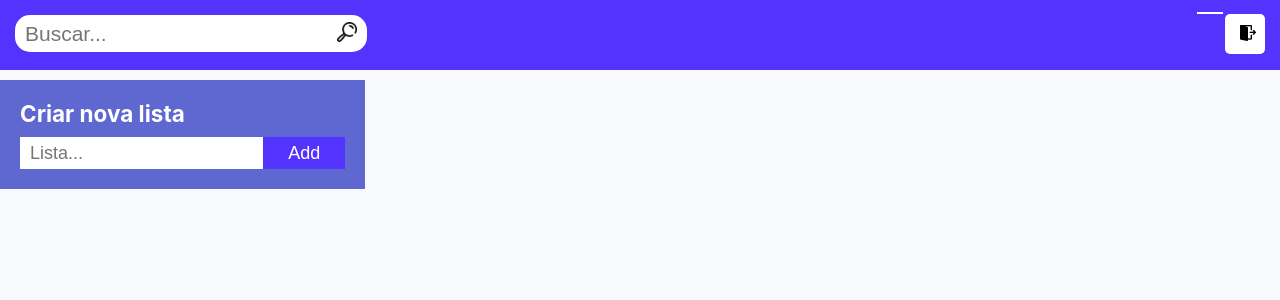
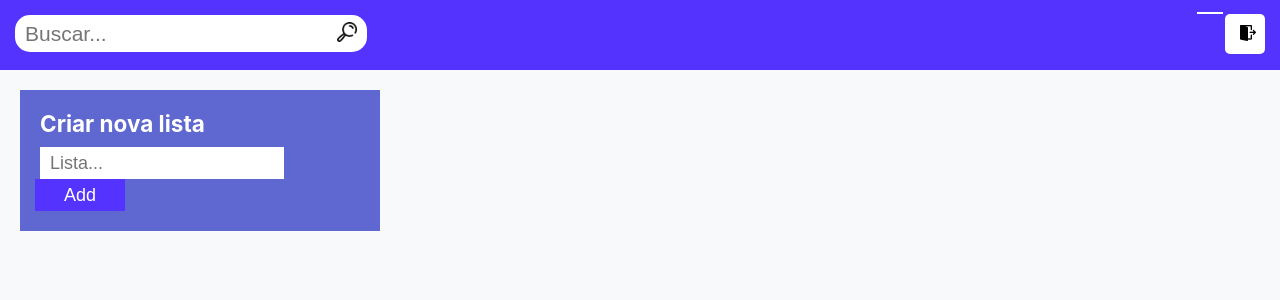
Before and after one commit to lucaspgraciano/todo-pw-application, a PHP site: page /user/home?mensagem=1 in a window 1280 px wide. Shown: the top 300 px of the page. Run offline with PHP 8.4, Linux system fonts and the light colour scheme; the visitor is signed in with stand-in values (Sample User, id 1); data that the repository does not hold is empty.

Commit message:
[CHANGES] Barra superios fixa

```diff
--- a/public/css/home.css
+++ b/public/css/home.css
@@ -11,7 +11,7 @@
 }
 
 .top-bar-pai{
-	width:var(--bodywidth, 100%);
+	width: var(--bodywidth, 100%);
 }
 
 .top-bar{
@@ -19,9 +19,8 @@
 	display: flex;
 	justify-content: space-between;
 	height: 70px;
-	position: sticky;
-	left:0;
-	width: calc(var(--vw, 1vw) * 100);
+	position: fixed;
+	width: 100%;
 }
 .top-bar-search_bar{
 	height: 50%;
@@ -115,11 +114,16 @@
 	width: 80%;
 	border:0.1px solid #fff;
 }
+
+
 .main-content-list{
 	display: flex;
+	margin-left: 20px;
 }
 
 .main-content-list_user-list {
+	width: 400px;
+	margin-top: 80px;
 	display: flex;
 }
 
@@ -152,7 +156,7 @@
 	font-size: 1.2em;
 	padding-left: 10px;
 	margin-top: 10px;
-	margin-right: 0;
+	margin-right: -1px;
 }
 
 .main-content-list_user-list section form button {
@@ -160,8 +164,8 @@
 	color: #fff;
 	font-size: 1.2em;
 	height: 32px;
-	padding-left: 25px;
-	padding-right: 25px;
+	padding-left: 29px;
+	padding-right: 29px;
 	cursor: pointer;
 	border: none;
 	margin-left: -5px;
@@ -177,9 +181,8 @@
 	transition: 0.1s;
 }
 .main-content-list_user-list section main {
-	width: 350px;
-	padding: 10px;
 	display: block;
+	width: 400px;
 }
 
 .main-content-list_user-list section main label {
```
